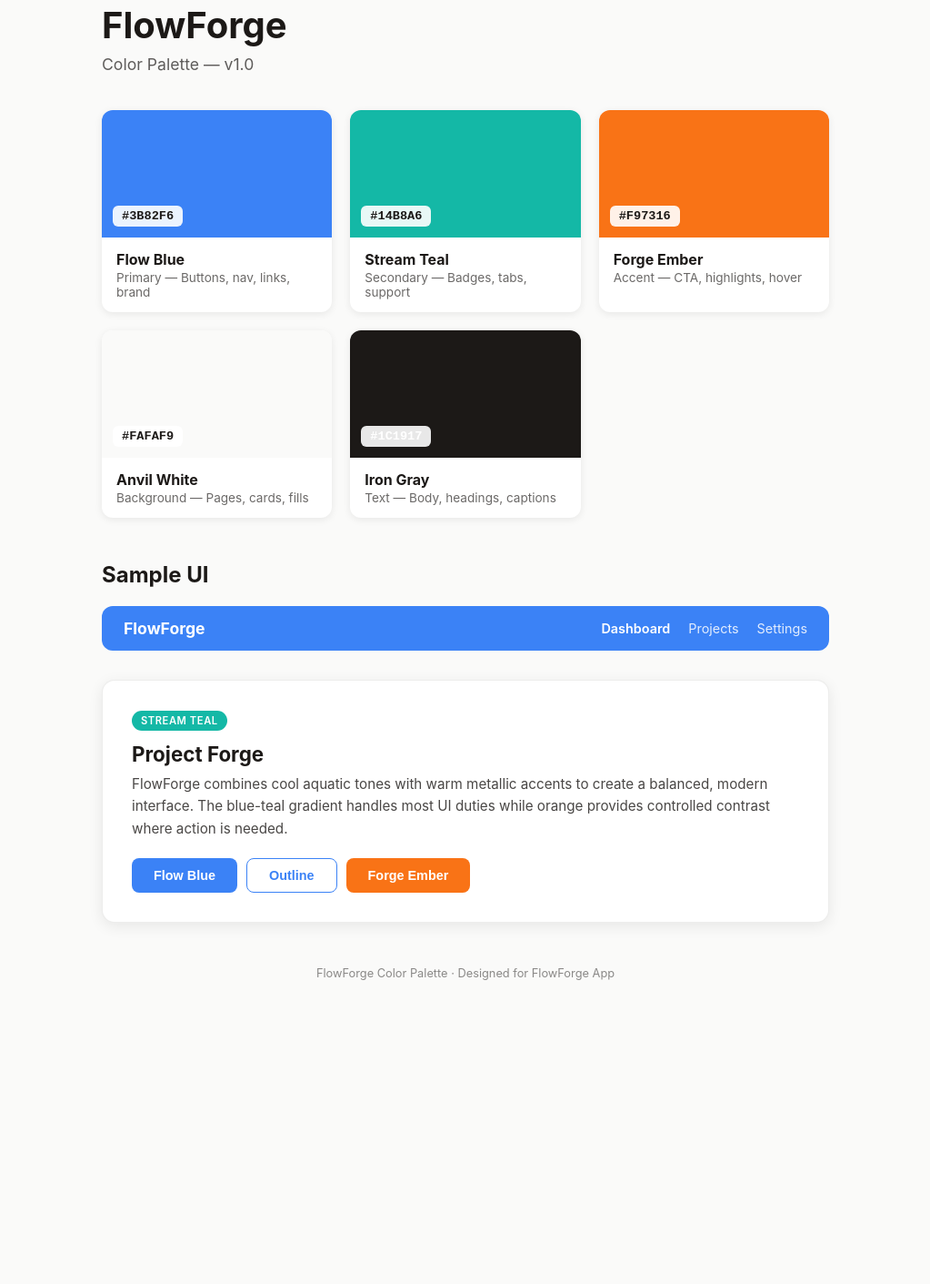
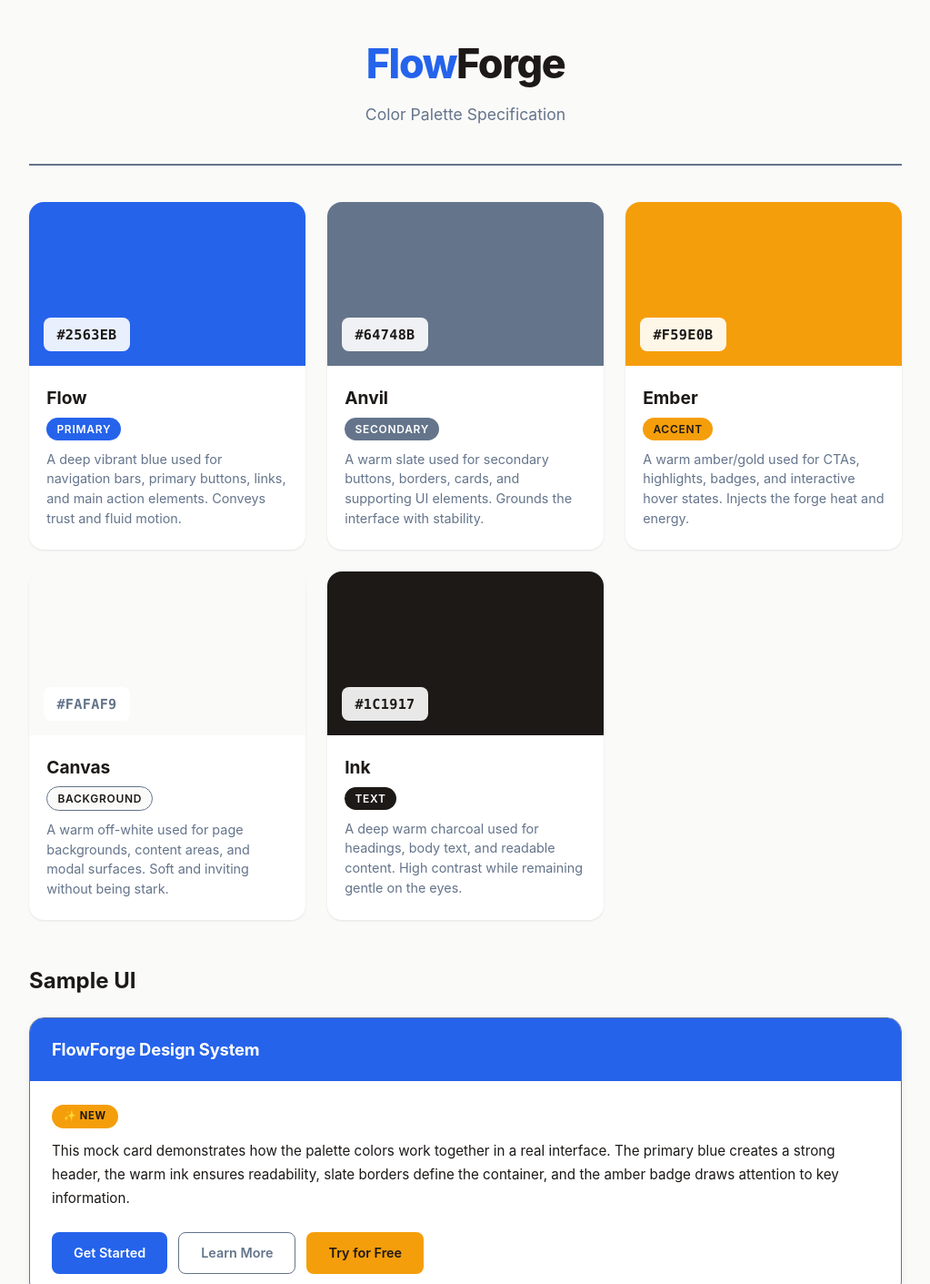
Before and after one commit to javimosch/a2a-skill, a plain HTML site: page examples/artifacts/color-palette/output/index.html in a window 1280 px wide. Shown: the part 45-1456 px from the top of the page at 91% size, without its empty margins (128-1151 px from the left). Before the commit the page ends 1170 px from the top, so only its background shows below. Drawn offline with Linux system fonts and the light colour scheme.

Commit message:
example: refresh color-palette output from latest pi build - complete HTML preview with 5-color swatches and sample UI card

```diff
--- a/examples/artifacts/color-palette/output/index.html
+++ b/examples/artifacts/color-palette/output/index.html
@@ -5,237 +5,242 @@
 <meta name="viewport" content="width=device-width, initial-scale=1.0">
 <title>FlowForge Color Palette</title>
 <style>
-  * { margin: 0; padding: 0; box-sizing: border-box; }
+  *, *::before, *::after { box-sizing: border-box; margin: 0; padding: 0; }
   body {
-    font-family: -apple-system, BlinkMacSystemFont, 'Segoe UI', Roboto, sans-serif;
+    font-family: -apple-system, BlinkMacSystemFont, "Segoe UI", Roboto, "Helvetica Neue", Arial, sans-serif;
     background: #FAFAF9;
     color: #1C1917;
-    padding: 48px 24px;
+    line-height: 1.6;
+    padding: 2rem 1rem;
+    min-height: 100vh;
     display: flex;
     flex-direction: column;
     align-items: center;
   }
-  .container { max-width: 800px; width: 100%; }
-  h1 {
-    font-size: 2.5rem;
+  .container { max-width: 960px; width: 100%; }
+
+  /* ---------- Header ---------- */
+  header {
+    text-align: center;
+    padding: 3rem 1.5rem 2.5rem;
+    border-bottom: 2px solid #64748B;
+    margin-bottom: 2.5rem;
+  }
+  header h1 {
+    font-size: 2.8rem;
+    font-weight: 800;
+    letter-spacing: -0.03em;
+    color: #1C1917;
+    margin-bottom: 0.35rem;
+  }
+  header h1 span { color: #2563EB; }
+  header p {
+    font-size: 1.1rem;
+    color: #64748B;
+    font-weight: 400;
+  }
+
+  /* ---------- Swatches ---------- */
+  .swatches { display: grid; grid-template-columns: repeat(auto-fit, minmax(280px, 1fr)); gap: 1.5rem; margin-bottom: 3rem; }
+  .swatch {
+    border-radius: 16px;
+    overflow: hidden;
+    background: #fff;
+    box-shadow: 0 1px 3px rgba(0,0,0,0.06), 0 1px 2px rgba(0,0,0,0.04);
+    transition: transform 0.2s ease;
+  }
+  .swatch:hover { transform: translateY(-4px); }
+  .swatch-color {
+    height: 180px;
+    display: flex;
+    align-items: flex-end;
+    padding: 1rem;
+  }
+  .swatch-color .hex {
+    background: rgba(255,255,255,0.9);
+    backdrop-filter: blur(4px);
+    padding: 0.4rem 0.9rem;
+    border-radius: 8px;
+    font-size: 0.95rem;
     font-weight: 700;
-    margin-bottom: 8px;
+    font-family: "SF Mono", "Fira Code", "Fira Mono", Menlo, Consolas, monospace;
+    letter-spacing: 0.02em;
     color: #1C1917;
   }
-  .subtitle {
-    font-size: 1.1rem;
+  .swatch-info { padding: 1.2rem 1.2rem 1.5rem; }
+  .swatch-info h3 {
+    font-size: 1.2rem;
+    font-weight: 700;
     color: #1C1917;
-    opacity: 0.7;
-    margin-bottom: 40px;
+    margin-bottom: 0.35rem;
   }
-  .swatch-grid {
-    display: grid;
-    grid-template-columns: repeat(auto-fit, minmax(220px, 1fr));
-    gap: 20px;
-    margin-bottom: 48px;
-  }
-  .swatch {
-    border-radius: 12px;
-    overflow: hidden;
-    box-shadow: 0 2px 8px rgba(0,0,0,0.08);
-    background: #fff;
-  }
-  .swatch-color {
-    height: 140px;
-    display: flex;
-    align-items: flex-end;
-    padding: 12px;
-  }
-  .swatch-hex {
-    font-family: 'SF Mono', 'Fira Code', monospace;
-    font-size: 0.85rem;
-    font-weight: 600;
-    background: rgba(255,255,255,0.9);
-    padding: 4px 10px;
-    border-radius: 6px;
-    backdrop-filter: blur(4px);
-  }
-  .swatch-info {
-    padding: 14px 16px;
-  }
-  .swatch-name {
-    font-weight: 700;
-    font-size: 1rem;
-    margin-bottom: 2px;
-  }
-  .swatch-role {
-    font-size: 0.85rem;
-    opacity: 0.65;
-  }
-  h2 {
-    font-size: 1.5rem;
-    margin-bottom: 20px;
-    color: #1C1917;
-  }
-  .card {
-    background: #fff;
-    border-radius: 14px;
-    padding: 32px;
-    box-shadow: 0 4px 16px rgba(0,0,0,0.08);
-    border: 1px solid rgba(28,25,23,0.08);
-    margin-bottom: 48px;
-  }
-  .card-badge {
+  .swatch-info .role {
     display: inline-block;
-    background: #14B8A6;
-    color: #fff;
-    font-size: 0.7rem;
+    font-size: 0.75rem;
     font-weight: 600;
     text-transform: uppercase;
-    letter-spacing: 0.05em;
-    padding: 4px 10px;
-    border-radius: 20px;
-    margin-bottom: 12px;
+    letter-spacing: 0.06em;
+    padding: 0.2rem 0.7rem;
+    border-radius: 999px;
+    margin-bottom: 0.6rem;
   }
-  .card h3 {
-    font-size: 1.4rem;
-    margin-bottom: 8px;
+  .swatch-info p {
+    font-size: 0.9rem;
+    color: #64748B;
+    line-height: 1.5;
+  }
+
+  /* ---------- Sample UI Card ---------- */
+  .sample-section { margin-top: 1rem; }
+  .sample-section h2 {
+    font-size: 1.5rem;
+    font-weight: 700;
     color: #1C1917;
+    margin-bottom: 1.25rem;
   }
-  .card p {
+  .mock-card {
+    background: #fff;
+    border: 1px solid #64748B;
+    border-radius: 16px;
+    overflow: hidden;
+    box-shadow: 0 4px 12px rgba(0,0,0,0.05);
+  }
+  .mock-card-header {
+    background: #2563EB;
+    padding: 1.25rem 1.5rem;
+  }
+  .mock-card-header h3 {
+    font-size: 1.15rem;
+    font-weight: 700;
+    color: #fff;
+    letter-spacing: -0.01em;
+  }
+  .mock-card-body { padding: 1.5rem; }
+  .mock-card-body p {
     font-size: 0.95rem;
-    line-height: 1.6;
     color: #1C1917;
-    opacity: 0.8;
-    margin-bottom: 20px;
+    line-height: 1.7;
+    margin-bottom: 1.5rem;
   }
-  .card-actions {
-    display: flex;
-    gap: 10px;
+  .mock-card-actions { display: flex; gap: 0.75rem; flex-wrap: wrap; }
+  .btn {
+    display: inline-flex;
+    align-items: center;
+    justify-content: center;
+    padding: 0.65rem 1.5rem;
+    border-radius: 8px;
+    font-size: 0.9rem;
+    font-weight: 600;
+    border: none;
+    cursor: default;
+    transition: box-shadow 0.15s ease;
   }
-  .btn-primary {
-    background: #3B82F6;
-    color: #fff;
-    border: none;
-    padding: 10px 24px;
-    border-radius: 8px;
-    font-weight: 600;
-    font-size: 0.9rem;
-    cursor: pointer;
-    transition: background 0.2s;
+  .btn-primary { background: #2563EB; color: #fff; }
+  .btn-secondary { background: transparent; color: #64748B; border: 1.5px solid #64748B; }
+  .btn-accent { background: #F59E0B; color: #1C1917; }
+  .badge {
+    display: inline-block;
+    font-size: 0.7rem;
+    font-weight: 700;
+    text-transform: uppercase;
+    letter-spacing: 0.06em;
+    padding: 0.25rem 0.8rem;
+    border-radius: 999px;
+    background: #F59E0B;
+    color: #1C1917;
+    margin-bottom: 0.75rem;
   }
-  .btn-primary:hover { background: #2563EB; }
-  .btn-secondary {
-    background: transparent;
-    color: #3B82F6;
-    border: 1.5px solid #3B82F6;
-    padding: 10px 24px;
-    border-radius: 8px;
-    font-weight: 600;
-    font-size: 0.9rem;
-    cursor: pointer;
-    transition: background 0.2s;
+  footer {
+    margin-top: 3rem;
+    padding: 1.5rem 0;
+    text-align: center;
+    font-size: 0.85rem;
+    color: #64748B;
+    border-top: 1px solid #64748B;
   }
-  .btn-secondary:hover { background: rgba(59,130,246,0.08); }
-  .btn-cta {
-    background: #F97316;
-    color: #fff;
-    border: none;
-    padding: 10px 24px;
-    border-radius: 8px;
-    font-weight: 600;
-    font-size: 0.9rem;
-    cursor: pointer;
-    transition: background 0.2s;
+  @media (max-width: 600px) {
+    header h1 { font-size: 2rem; }
+    .swatches { grid-template-columns: 1fr; }
   }
-  .btn-cta:hover { background: #EA580C; }
-  .nav-demo {
-    display: flex;
-    align-items: center;
-    gap: 20px;
-    padding: 14px 24px;
-    background: #3B82F6;
-    border-radius: 12px;
-    color: #fff;
-    margin-bottom: 32px;
-  }
-  .nav-demo .brand { font-weight: 700; font-size: 1.1rem; }
-  .nav-demo .spacer { flex: 1; }
-  .nav-demo .nav-link { opacity: 0.85; font-size: 0.9rem; cursor: default; }
-  .nav-demo .nav-link.active { opacity: 1; font-weight: 600; }
-  .footer { font-size: 0.8rem; opacity: 0.5; text-align: center; }
 </style>
 </head>
 <body>
 <div class="container">
-  <h1>FlowForge</h1>
-  <div class="subtitle">Color Palette — v1.0</div>
 
-  <div class="swatch-grid">
+  <header>
+    <h1><span>Flow</span>Forge</h1>
+    <p>Color Palette Specification</p>
+  </header>
+
+  <div class="swatches">
     <div class="swatch">
-      <div class="swatch-color" style="background:#3B82F6">
-        <span class="swatch-hex" style="color:#1C1917">#3B82F6</span>
-      </div>
+      <div class="swatch-color" style="background:#2563EB;"><span class="hex">#2563EB</span></div>
       <div class="swatch-info">
-        <div class="swatch-name">Flow Blue</div>
-        <div class="swatch-role">Primary — Buttons, nav, links, brand</div>
+        <h3>Flow</h3>
+        <span class="role" style="background:#2563EB;color:#fff;">Primary</span>
+        <p>A deep vibrant blue used for navigation bars, primary buttons, links, and main action elements. Conveys trust and fluid motion.</p>
       </div>
     </div>
+
     <div class="swatch">
-      <div class="swatch-color" style="background:#14B8A6">
-        <span class="swatch-hex" style="color:#1C1917">#14B8A6</span>
-      </div>
+      <div class="swatch-color" style="background:#64748B;"><span class="hex">#64748B</span></div>
       <div class="swatch-info">
-        <div class="swatch-name">Stream Teal</div>
-        <div class="swatch-role">Secondary — Badges, tabs, support</div>
+        <h3>Anvil</h3>
+        <span class="role" style="background:#64748B;color:#fff;">Secondary</span>
+        <p>A warm slate used for secondary buttons, borders, cards, and supporting UI elements. Grounds the interface with stability.</p>
       </div>
     </div>
+
     <div class="swatch">
-      <div class="swatch-color" style="background:#F97316">
-        <span class="swatch-hex" style="color:#1C1917">#F97316</span>
-      </div>
+      <div class="swatch-color" style="background:#F59E0B;"><span class="hex">#F59E0B</span></div>
       <div class="swatch-info">
-        <div class="swatch-name">Forge Ember</div>
-        <div class="swatch-role">Accent — CTA, highlights, hover</div>
+        <h3>Ember</h3>
+        <span class="role" style="background:#F59E0B;color:#1C1917;">Accent</span>
+        <p>A warm amber/gold used for CTAs, highlights, badges, and interactive hover states. Injects the forge heat and energy.</p>
       </div>
     </div>
+
     <div class="swatch">
-      <div class="swatch-color" style="background:#FAFAF9">
-        <span class="swatch-hex" style="color:#1C1917">#FAFAF9</span>
-      </div>
+      <div class="swatch-color" style="background:#FAFAF9;"><span class="hex" style="color:#64748B;">#FAFAF9</span></div>
       <div class="swatch-info">
-        <div class="swatch-name">Anvil White</div>
-        <div class="swatch-role">Background — Pages, cards, fills</div>
+        <h3>Canvas</h3>
+        <span class="role" style="background:#FAFAF9;color:#1C1917;border:1px solid #64748B;">Background</span>
+        <p>A warm off-white used for page backgrounds, content areas, and modal surfaces. Soft and inviting without being stark.</p>
       </div>
     </div>
+
     <div class="swatch">
-      <div class="swatch-color" style="background:#1C1917">
-        <span class="swatch-hex" style="color:#fff">#1C1917</span>
-      </div>
+      <div class="swatch-color" style="background:#1C1917;"><span class="hex">#1C1917</span></div>
       <div class="swatch-info">
-        <div class="swatch-name">Iron Gray</div>
-        <div class="swatch-role">Text — Body, headings, captions</div>
+        <h3>Ink</h3>
+        <span class="role" style="background:#1C1917;color:#fff;">Text</span>
+        <p>A deep warm charcoal used for headings, body text, and readable content. High contrast while remaining gentle on the eyes.</p>
       </div>
     </div>
   </div>
 
-  <h2>Sample UI</h2>
-
-  <div class="nav-demo">
-    <span class="brand">FlowForge</span>
-    <span class="spacer"></span>
-    <span class="nav-link active">Dashboard</span>
-    <span class="nav-link">Projects</span>
-    <span class="nav-link">Settings</span>
-  </div>
-
-  <div class="card">
-    <span class="card-badge">Stream Teal</span>
-    <h3>Project Forge</h3>
-    <p>FlowForge combines cool aquatic tones with warm metallic accents to create a balanced, modern interface. The blue-teal gradient handles most UI duties while orange provides controlled contrast where action is needed.</p>
-    <div class="card-actions">
-      <button class="btn-primary">Flow Blue</button>
-      <button class="btn-secondary">Outline</button>
-      <button class="btn-cta">Forge Ember</button>
+  <div class="sample-section">
+    <h2>Sample UI</h2>
+    <div class="mock-card">
+      <div class="mock-card-header">
+        <h3>FlowForge Design System</h3>
+      </div>
+      <div class="mock-card-body">
+        <span class="badge">✨ New</span>
+        <p>This mock card demonstrates how the palette colors work together in a real interface. The primary blue creates a strong header, the warm ink ensures readability, slate borders define the container, and the amber badge draws attention to key information.</p>
+        <div class="mock-card-actions">
+          <span class="btn btn-primary">Get Started</span>
+          <span class="btn btn-secondary">Learn More</span>
+          <span class="btn btn-accent">Try for Free</span>
+        </div>
+      </div>
     </div>
   </div>
 
-  <div class="footer">FlowForge Color Palette · Designed for FlowForge App</div>
+  <footer>
+    FlowForge &mdash; Built with warmth. Forged with purpose.
+  </footer>
+
 </div>
 </body>
 </html>
```
